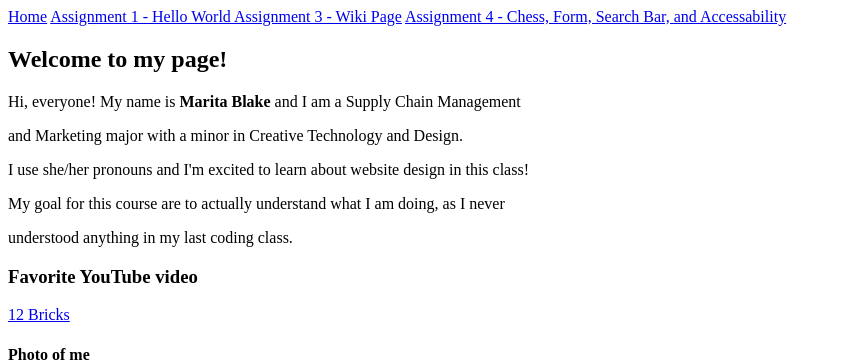
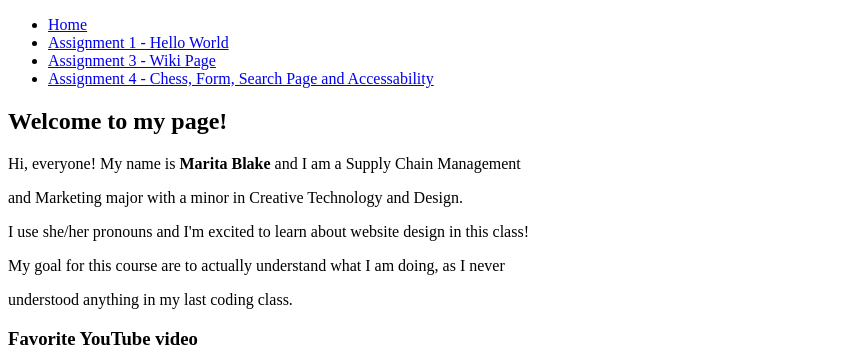
Before and after one commit to marlins0/marlins0, a plain HTML site: page index.html in a window 1280 px wide. Shown: the top 363 px of the page, without its empty margins (0-841 px from the left). Drawn offline with Linux system fonts and the light colour scheme.

Commit message:
fixed headings

```diff
--- a/index.html
+++ b/index.html
@@ -2,12 +2,22 @@
 <html>
   <head>
       <meta charset="utf-8">
-    <div class="topnav">
-<a class="active" href="#index.html">Home</a>
-<a href="#Assignment1">Assignment 1 - Hello World </a>
-<a href="#assignment3.html">Assignment 3 - Wiki Page</a>
-<a href="#Assignment4.html">Assignment 4 - Chess, Form, Search Bar, and Accessability </a>
-</div>
+      <nav>
+    <ul>
+      <li>
+        <a href="#index.html"> Home </a>
+      </li>
+      <li>
+         <a href="#Assignment1"> Assignment 1 - Hello World </a>
+      </li>
+      <li>
+        <a href="#assignment3"> Assignment 3 - Wiki Page </a>
+      </li>
+      <li>
+        <a href="#Assignment4"> Assignment 4 - Chess, Form, Search Page and Accessability </a>
+      </li>
+    </ul>
+  </nav>
 
         <h2>Welcome to my page!</h2>
         <p>Hi, everyone! My name is <strong>Marita Blake</strong> and I am a Supply Chain Management</p>
```
